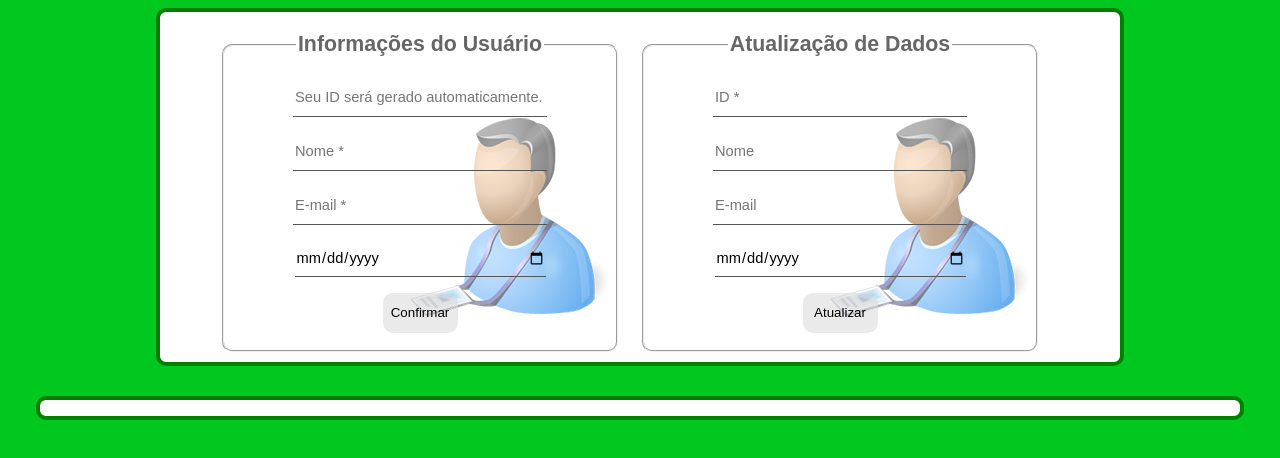
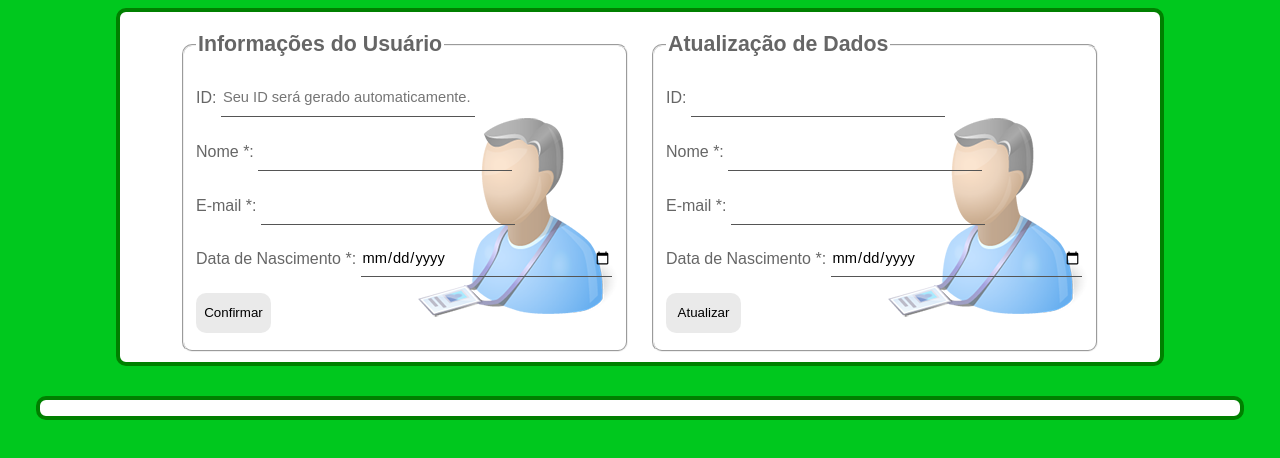
Before and after one commit to NycolasR/crud-usuarios, a website built with webpack: page public/index.html in a window 1280 px wide. Built offline with nearby package versions, Linux system fonts and the light colour scheme.

Commit message:
Labels adicionados ao index.html

```diff
--- a/public/_css/style.css
+++ b/public/_css/style.css
@@ -12,15 +12,15 @@ div.borderGreen {
 
 div#interfaceForm {
     text-align: left;
-    width: 900px;
+    width: 980px;
     height: 350px;
     margin: auto;
     padding-left: 60px;
-    text-align: center;
+    text-align: left;
 }
 
 div#interfaceForm form {
-    width: 400px;
+    width: 450px;
     height: 290px;
     margin: auto;
     padding-top: 20px;
--- a/public/index.html
+++ b/public/index.html
@@ -10,10 +10,22 @@
         <form id="formCreate" class="form">
             <fieldset id="create">
                 <legend>Informações do Usuário</legend>
-                <p><input class="formItem" type="text" id="idCreate" placeholder="Seu ID será gerado automaticamente." readonly></p>
-                <p><input class="formItem" type="text" id="nameCreate" placeholder="Nome *"></p>
-                <p><input class="formItem" type="email" id="emailCreate" placeholder="E-mail *"></p>
-                <p><input class="formItem" type="date" id="birthdayCreate" placeholder="Data de Nascimento *"></p>
+                <p>
+                    <label for="idCreate">ID:</label>
+                    <input class="formItem" type="text" id="idCreate" placeholder="Seu ID será gerado automaticamente." readonly>
+                </p>
+                <p>
+                    <label for="nameCreate">Nome *:</label>
+                    <input class="formItem" type="text" id="nameCreate">
+                </p>
+                <p>
+                    <label for="emailCreate">E-mail *:</label>
+                    <input class="formItem" type="email" id="emailCreate">
+                </p>
+                <p>
+                    <label for="birthdayCreate">Data de Nascimento *:</label>
+                    <input class="formItem" type="date" id="birthdayCreate">
+                </p>
                 <p><button type="submit">Confirmar</button></p>
             </fieldset>
         </form>
@@ -21,10 +33,22 @@
         <form id="formUpdate" class="form">
             <fieldset id="update">
                 <legend>Atualização de Dados</legend>
-                <p><input class="formItem" type="text" id="idUpdate" placeholder="ID *"></p>
-                <p><input class="formItem" type="text" id="nameUpdate" placeholder="Nome"></p>
-                <p><input class="formItem" type="email" id="emailUpdate" placeholder="E-mail"></p>
-                <p><input class="formItem" type="date" id="birthdayUpdate" placeholder="Data de Nascimento *"></p>
+                <p>
+                    <label for="idUpdate">ID:</label>
+                    <input class="formItem" type="text" id="idUpdate">
+                </p>
+                <p>
+                    <label for="nameUpdate">Nome *:</label>
+                    <input class="formItem" type="text" id="nameUpdate">
+                </p>
+                <p>
+                    <label for="emailUpdate">E-mail *:</label>
+                    <input class="formItem" type="email" id="emailUpdate">
+                </p>
+                <p>
+                    <label for="birthdayUpdate">Data de Nascimento *:</label>
+                    <input class="formItem" type="date" id="birthdayUpdate">
+                </p>
                 <p><button type="submit">Atualizar</button></p>
             </fieldset>
         </form>
--- a/src/controllerUsuario.js
+++ b/src/controllerUsuario.js
@@ -7,8 +7,7 @@ export default class ControllerUsuario {
     }
 
     addUser(name, email, birthday) {
-        const user = new User(name, email, birthday, this.counter);
-        this.counter++;
+        const user = new User(name, email, birthday, this.counter++);
         this.users.push(user);
     }
 
```
